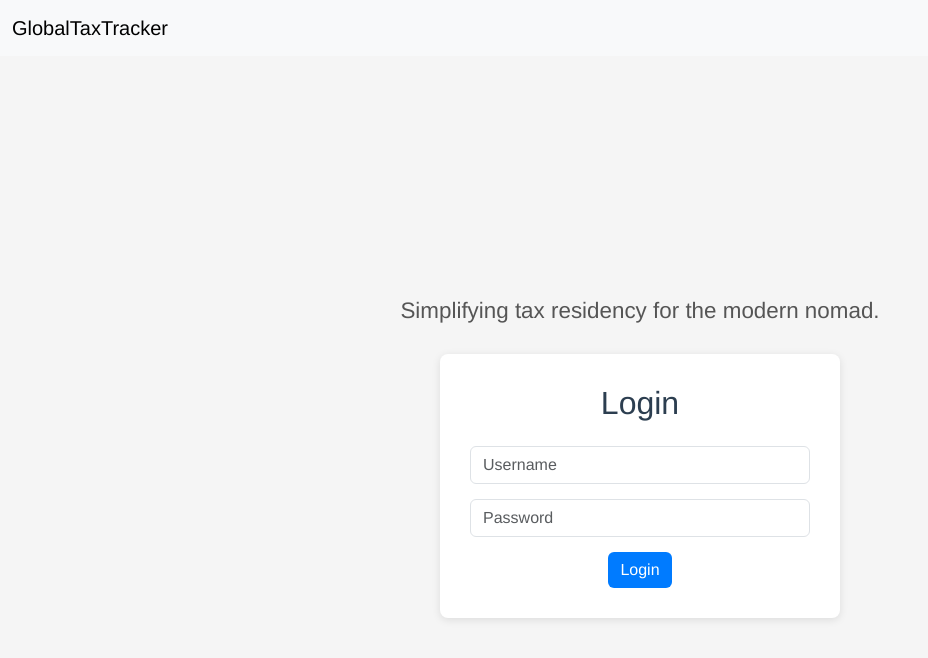
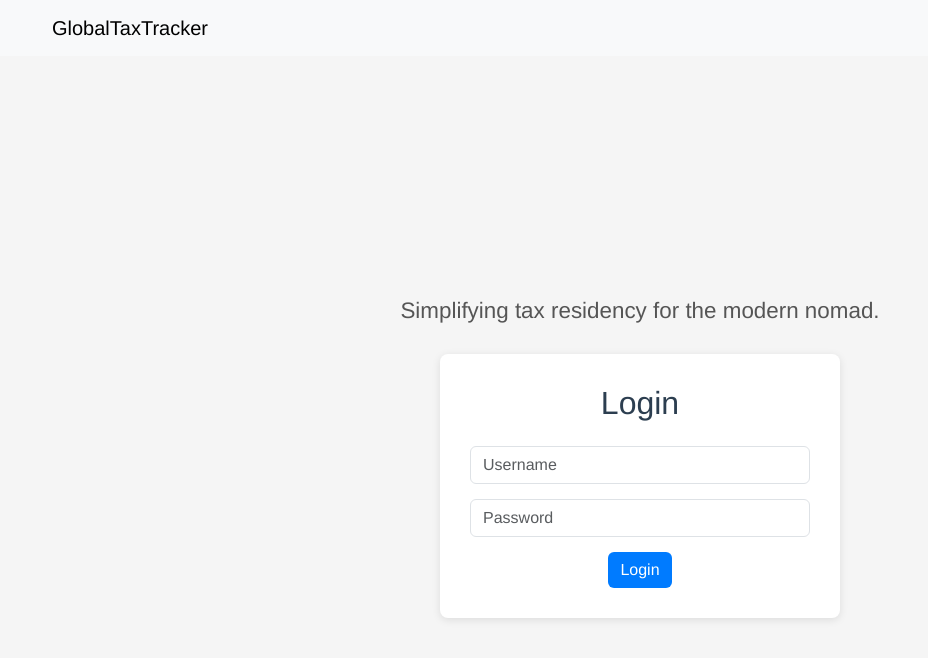
Before and after one commit to panefi/tax_residency_frontend, a Vue app: page /login in a window 1280 px wide. Shown: the top 658 px of the page, without its empty margins (0-928 px from the left). Built offline with nearby package versions, Linux system fonts and the light colour scheme; no server answers.

Commit message:
chore: Update the nav bar margins

```diff
--- a/src/App.vue
+++ b/src/App.vue
@@ -39,4 +39,13 @@ export default {
   text-align: center;
   color: #2c3e50;
 }
+
+.navbar-brand {
+  margin-left: 40px;
+}
+
+.nav-item {
+  margin-right: 40px;
+}
+
 </style>
```
